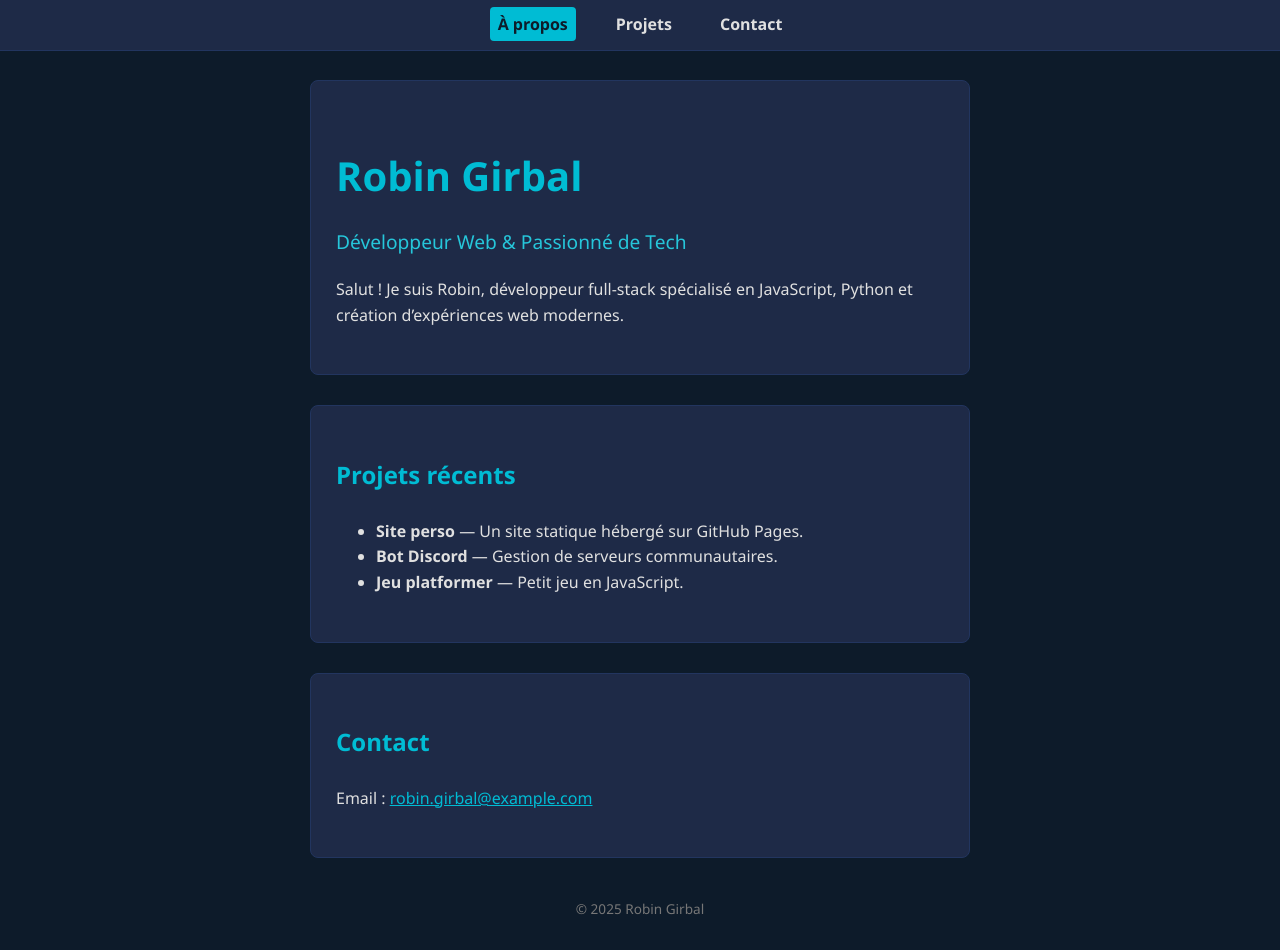
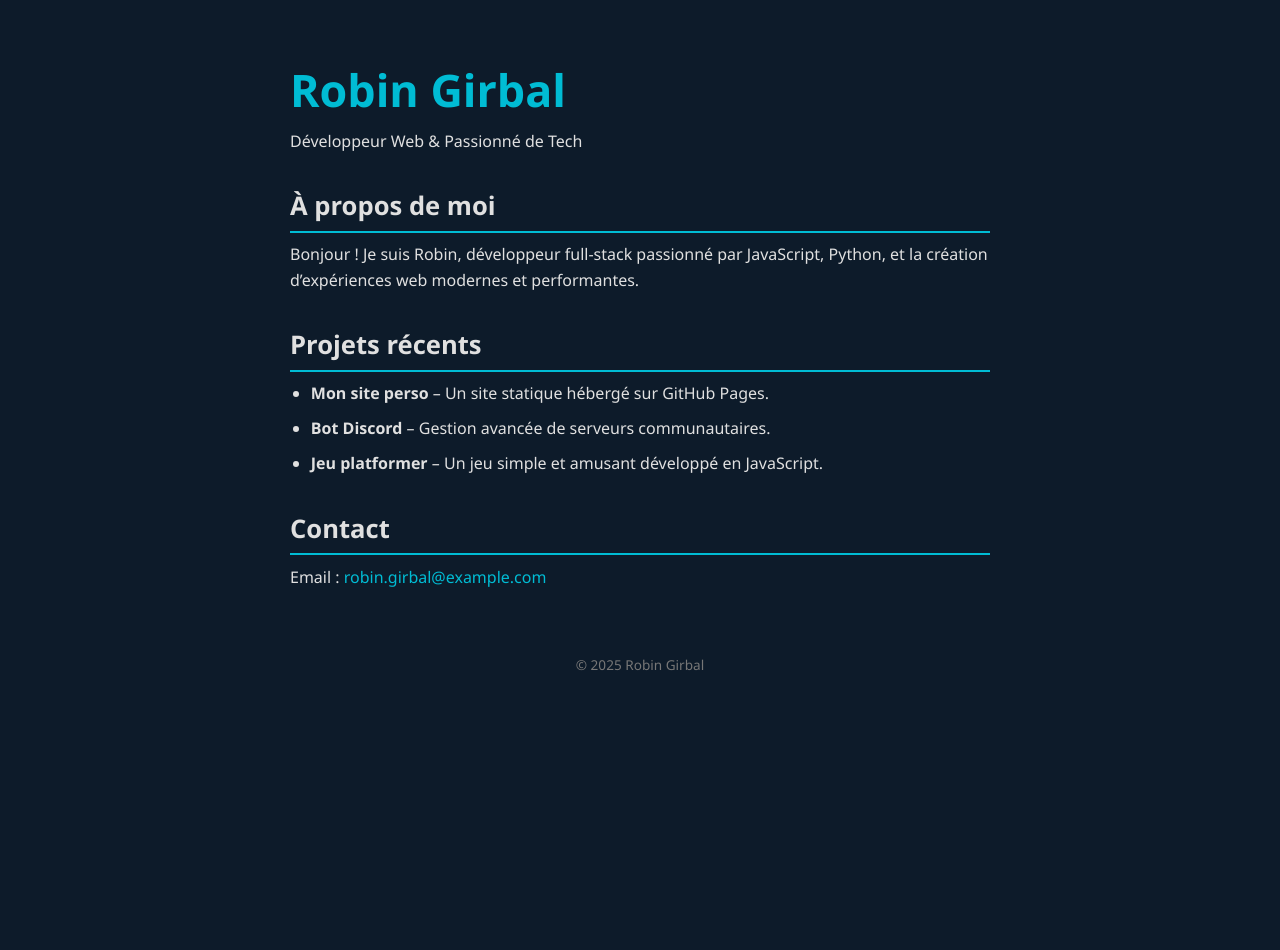
Before and after one commit to Nixo0725/Nixo, a plain HTML site: page index.html in a window 1280 px wide. After the commit the page ends 800 px from the top, so only its background shows below. Drawn offline with Linux system fonts and the light colour scheme.

Commit message:
Update index.html

```diff
--- a/index.html
+++ b/index.html
@@ -3,44 +3,91 @@
 <head>
 <meta charset="UTF-8" />
 <meta name="viewport" content="width=device-width, initial-scale=1" />
-  <title>Portfolio Robin Girbal</title>
-  <link rel="stylesheet" href="style.css" />
+<title>Robin Girbal - Portfolio</title>
+<style>
+  /* Palette de bleu foncé */
+  body {
+    margin: 0;
+    font-family: 'Segoe UI', Tahoma, Geneva, Verdana, sans-serif;
+    background-color: #0D1B2A; /* fond bleu foncé */
+    color: #E0E0E0; /* texte clair */
+    line-height: 1.6;
+    padding: 1.5rem;
+    max-width: 700px;
+    margin-left: auto;
+    margin-right: auto;
+  }
+
+  a {
+    color: #00BCD4;
+    text-decoration: none;
+  }
+
+  a:hover {
+    text-decoration: underline;
+    color: #26C6DA;
+  }
+
+  h1 {
+    font-weight: 700;
+    font-size: 2.8rem;
+    margin-bottom: 0.2rem;
+    color: #00BCD4;
+  }
+
+  h2 {
+    font-weight: 700;
+    font-size: 1.6rem;
+    margin-top: 2rem;
+    margin-bottom: 0.6rem;
+    border-bottom: 2px solid #00BCD4;
+    padding-bottom: 0.2rem;
+  }
+
+  p, ul {
+    font-weight: 400;
+    font-size: 1rem;
+    margin-top: 0;
+    margin-bottom: 1.3rem;
+  }
+
+  ul {
+    padding-left: 1.3rem;
+  }
+
+  li {
+    margin-bottom: 0.6rem;
+  }
+
+  footer {
+    text-align: center;
+    margin-top: 4rem;
+    font-size: 0.85rem;
+    color: #777777;
+  }
+</style>
 </head>
 <body>
-  <nav>
-    <ul>
-      <li><a href="#about" class="nav-link active">À propos</a></li>
-      <li><a href="#projects" class="nav-link">Projets</a></li>
-      <li><a href="#contact" class="nav-link">Contact</a></li>
-    </ul>
-  </nav>
 
-  <main>
-    <section id="about" class="section">
 <h1>Robin Girbal</h1>
-      <p class="subtitle">Développeur Web & Passionné de Tech</p>
-      <p>Salut ! Je suis Robin, développeur full-stack spécialisé en JavaScript, Python et création d’expériences web modernes.</p>
-    </section>
+<p>Développeur Web & Passionné de Tech</p>
 
-    <section id="projects" class="section">
+<h2>À propos de moi</h2>
+<p>Bonjour ! Je suis Robin, développeur full-stack passionné par JavaScript, Python, et la création d’expériences web modernes et performantes.</p>
+
 <h2>Projets récents</h2>
 <ul>
-        <li><strong>Site perso</strong> — Un site statique hébergé sur GitHub Pages.</li>
-        <li><strong>Bot Discord</strong> — Gestion de serveurs communautaires.</li>
-        <li><strong>Jeu platformer</strong> — Petit jeu en JavaScript.</li>
+  <li><strong>Mon site perso</strong> – Un site statique hébergé sur GitHub Pages.</li>
+  <li><strong>Bot Discord</strong> – Gestion avancée de serveurs communautaires.</li>
+  <li><strong>Jeu platformer</strong> – Un jeu simple et amusant développé en JavaScript.</li>
 </ul>
-    </section>
 
-    <section id="contact" class="section">
 <h2>Contact</h2>
 <p>Email : <a href="mailto:robin.girbal@example.com">robin.girbal@example.com</a></p>
-    </section>
-  </main>
 
 <footer>
-    <p>© 2025 Robin Girbal</p>
+  © 2025 Robin Girbal
 </footer>
 
-  <script src="script.js"></script>
 </body>
 </html>
```
Lines whose indentation alone changed are shown as unchanged.
